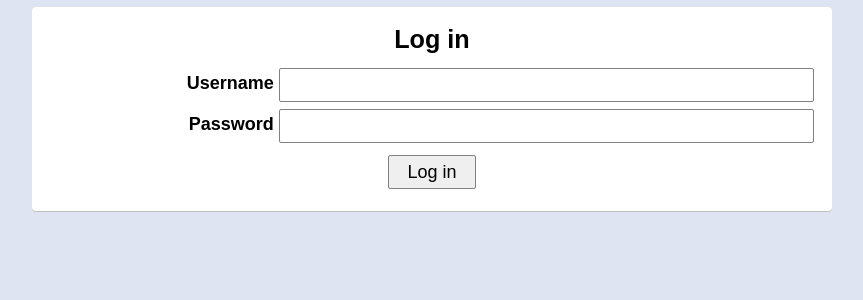
After one commit to Tuoris/job_records, a Flask app: page /login in a window 1280 px wide. The commit adds this page. Shown: the top 300 px of the page, without its empty margins (208-1071 px from the left). Run offline with Flask 2, Linux system fonts and the light colour scheme; parts of the project's set-up code (start-up, migrations or seed data) failed here and were passed over.

Commit message:
Add login

```diff
--- a/app.py
+++ b/app.py
@@ -1,6 +1,9 @@
+import hashlib
 import os
-from flask import Flask, jsonify, render_template, request, redirect, url_for, g
+
+from flask import Flask, jsonify, render_template, request, redirect, url_for, g, session
 from .validation import validate_form, validate_id
+from .storing import get_user_password
 from .storing import get_record, get_all_records, save_record, update_record, delete_record
 from .storing import init_db
 from .info_utils import m_rabota_info, work_ua_info, jobs_dou_info
@@ -18,8 +21,35 @@ app.config.update(dict(
 
 @app.route('/')
 def index():
-    records = get_all_records(app)
-    return render_template('index.html', job_list=records)
+    user = session.get('user_id')
+    if user:
+        records = get_all_records(app)
+        return render_template('index.html', job_list=records)
+    else:
+        return render_template('login.html')
+
+@app.route('/login', methods=['GET', 'POST'])
+def login():
+    if request.method == 'GET':
+        return render_template('login.html')
+
+    username = request.form.get('username')
+    password = str(request.form.get('password'))
+    if not username or not password:
+        return redirect(url_for('index'))
+
+    user_password = get_user_password(username, app)
+
+    pass_hash = hashlib.sha256(password.encode('utf-8')).hexdigest()
+    if user_password == pass_hash:
+        session['user_id'] = username
+    return redirect(url_for('index'))
+
+@app.route('/logout', methods=['GET', 'POST'])
+def logout():
+    if session.get('user_id'):
+        session.clear()
+    return redirect(url_for('index'))
 
 
 @app.route('/add_record', methods=['POST'])
--- a/templates/index.html
+++ b/templates/index.html
@@ -8,6 +8,7 @@
     <link rel="stylesheet" href="{{ url_for('static', filename='css/style.css') }}">
 </head>
 <body>
+    <a href="/logout">Log out</a>
     <form class="add_record" action="/add_record" method="post">
         <h1>Add new job record</h1>
         <label for="">Job URL</label>
--- /dev/null
+++ b/templates/login.html
@@ -0,0 +1,20 @@
+<!DOCTYPE html>
+<html lang="en">
+<head>
+    <meta charset="UTF-8">
+    <meta name="viewport" content="width=device-width, initial-scale=1.0">
+    <meta http-equiv="X-UA-Compatible" content="ie=edge">
+    <title>Job Records</title>
+    <link rel="stylesheet" href="{{ url_for('static', filename='css/style.css') }}">
+</head>
+<body>
+    <form action="/login" method="post">
+        <h1>Log in</h1>
+        <label for="">Username</label>
+        <input type="text" name="username">
+        <label for="">Password</label>
+        <input type="password" name="password">
+        <input type="submit" value="Log in">
+    </form>
+</body>
+</html>
```
Also changed, not shown: storing.py (+12 -0 lines).
